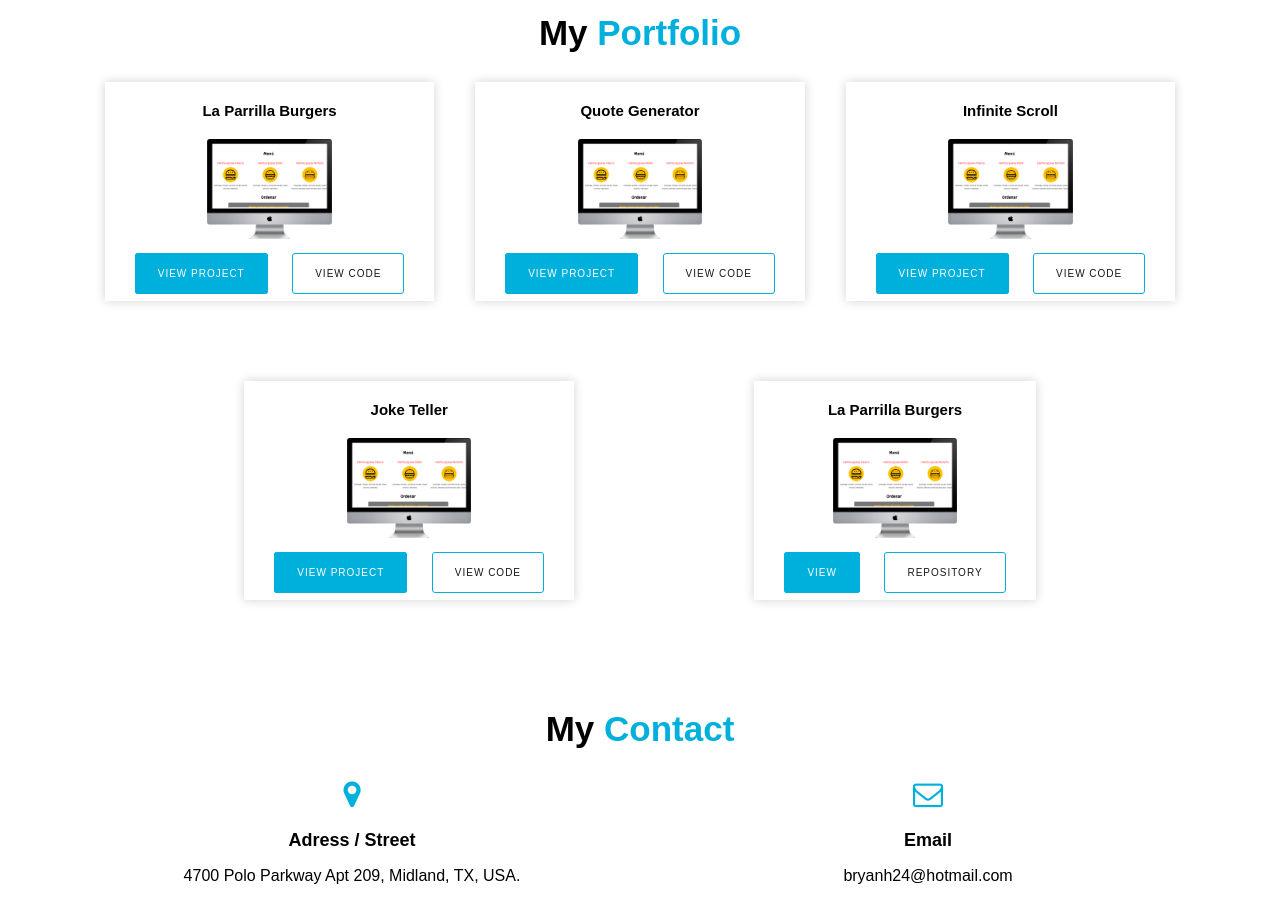
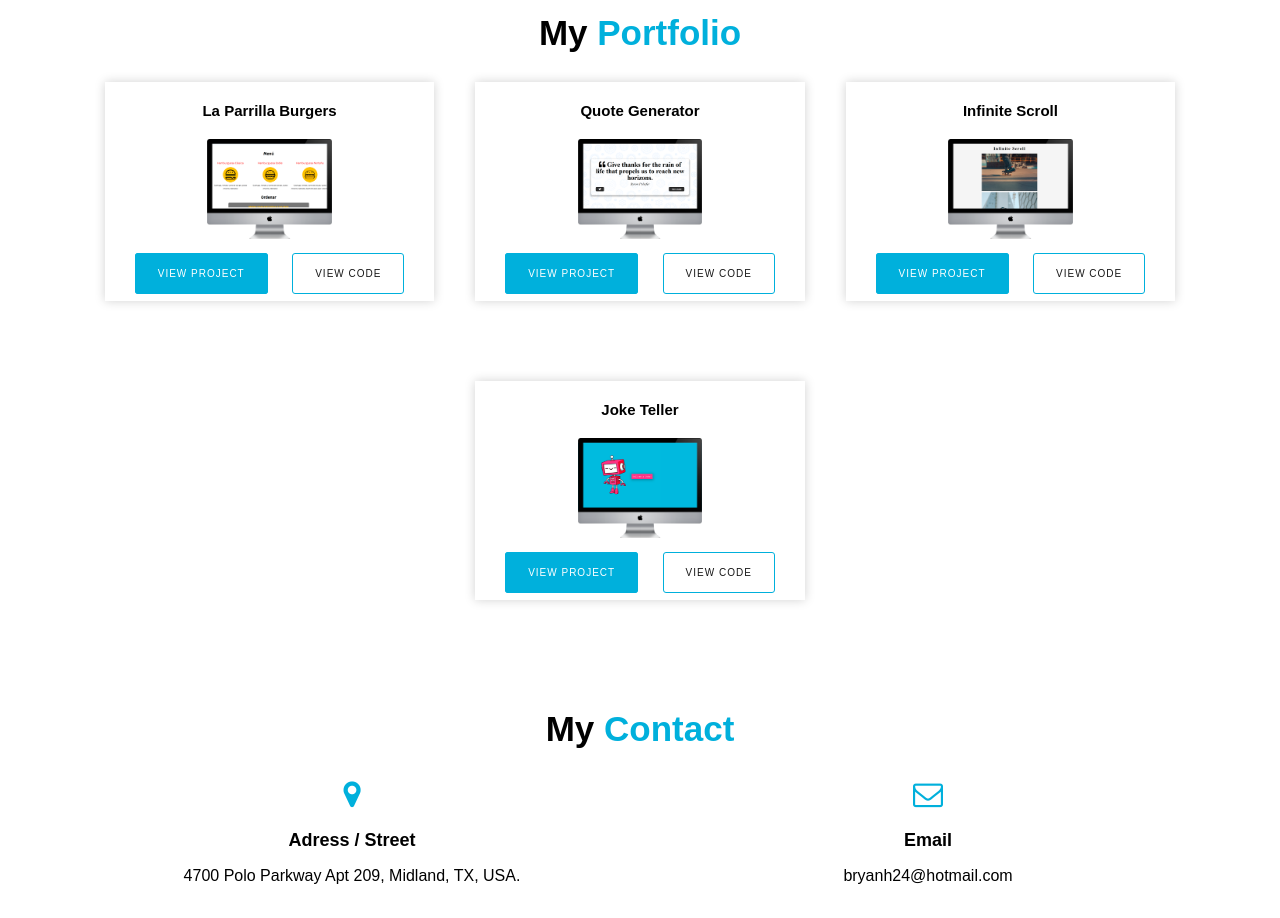
Before and after one commit to Bryanh24/Portfolio, a plain HTML site: page index.html in a window 1280 px wide. Shown: the part 2120-3038 px from the top of the page. Drawn offline with Linux system fonts and the light colour scheme.

Commit message:
Fixing portfolio images

```diff
--- a/index.html
+++ b/index.html
@@ -165,7 +165,7 @@
             </div>
             <div class="project">
                 <h4>Quote Generator</h4>
-                <img src="img/parrilla.png" alt="">
+                <img src="img/quote-generator.png" alt="">
                 <div class="">
                     <a class="primary-btn" href="https://bryanh24.github.io/quoteGenerator/">View Project</a>
                     <a class="secondary-btn" href="https://github.com/Bryanh24/quoteGenerator">View Code</a>
@@ -173,7 +173,7 @@
             </div>
             <div class="project">
                 <h4>Infinite Scroll</h4>
-                <img src="img/parrilla.png" alt="">
+                <img src="img/infinite-scroll.png" alt="">
                 <div class="">
                     <a class="primary-btn" href="https://bryanh24.github.io/Infinite-Scroll/">View Project</a>
                     <a class="secondary-btn" href="https://github.com/Bryanh24/Infinite-Scroll">View Code</a>
@@ -181,18 +181,10 @@
             </div>
             <div class="project">
                 <h4>Joke Teller</h4>
-                <img src="img/parrilla.png" alt="">
+                <img src="img/joke-teller.png" alt="">
                 <div class="">
                     <a class="primary-btn" href="https://bryanh24.github.io/Joke-Teller/">View Project</a>
                     <a class="secondary-btn" href="https://github.com/Bryanh24/Joke-Teller">View Code</a>
-                </div>
-            </div>
-            <div class="project">
-                <h4>La Parrilla Burgers</h4>
-                <img src="img/parrilla.png" alt="">
-                <div class="">
-                    <a class="primary-btn" href="">View</a>
-                    <a class="secondary-btn" href="">Repository</a>
                 </div>
             </div>
         </div>
```
Also changed, not shown: img/infinite-scroll.png (added), img/joke-teller.png (added), img/quote-generator.png (added).
